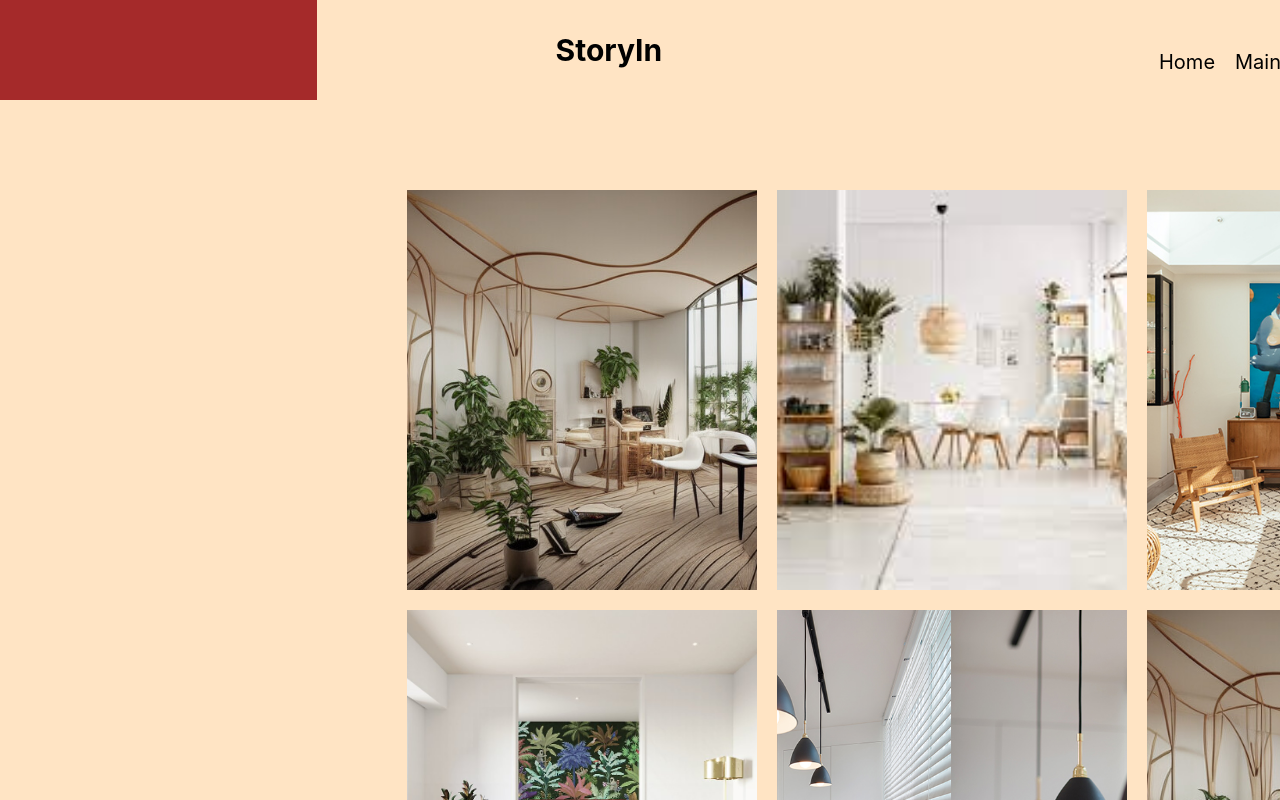
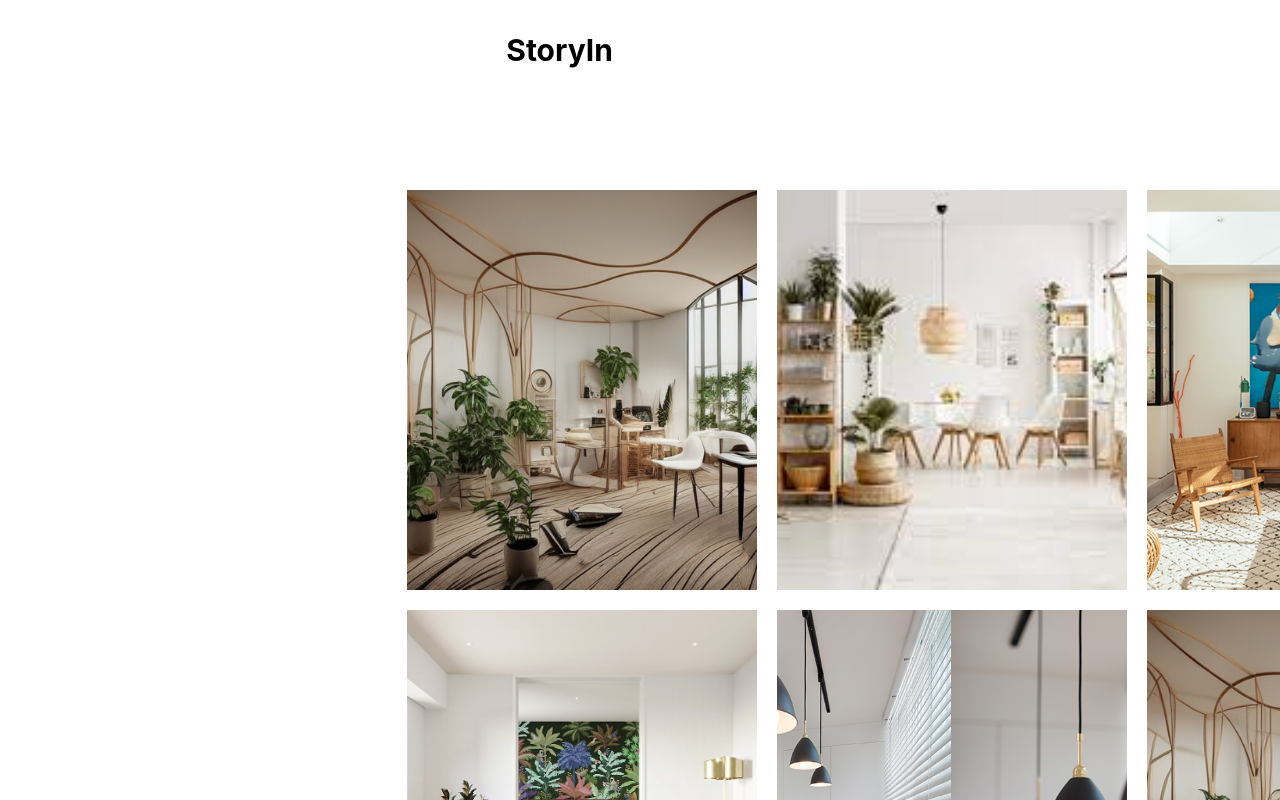
Before and after one commit to dlswn666/story-in, a React (Create React App) app: page /main in a window 1280 px wide. Shown: the top 800 px of the page. Built offline with nearby package versions, Linux system fonts and the light colour scheme.

Commit message:
navi css 변경

```diff
--- a/src/App.css
+++ b/src/App.css
@@ -1,5 +1,4 @@
 .mainContainer{
-  background-color: bisque;
   width: 1903px;
   margin: auto;
 }
--- a/src/components/Navigation.js
+++ b/src/components/Navigation.js
@@ -8,14 +8,12 @@ const Navigation = () => {
             <div className='emtyContainer1'></div>
             <div className='content-container'>
                 <div className='headerTitle'>
+                    <Link to='/' className='nav-link'>
                         <h2 className='nav-item title'>StoryIn</h2>
+                    </Link>
                 </div>
+                <div className='nav-combine'>
                     <ul className='nav-container-sub'>
-                    <li className='nav-item'>
-                        <Link to='/' className='nav-link'>
-                            Home
-                        </Link>
-                    </li>
                         <li className='nav-item'>
                             <Link to='/main' className='nav-link'>
                                 Main
@@ -29,6 +27,7 @@ const Navigation = () => {
                         {/* 다른 페이지에 대한 링크를 추가할 수 있습니다 */}
                     </ul>
                 </div>
+            </div>
             <div className='emtyContainer2'></div>
         </nav>
     );
--- a/src/css/Navigation.css
+++ b/src/css/Navigation.css
@@ -6,7 +6,6 @@
 
 .emtyContainer1{
   width: 20%;
-  background-color: brown;
 }
 
 .content-container{
@@ -17,7 +16,6 @@
 
 .emtyContainer2{
   width: 20%;
-  background-color: brown;
 }
 
 .headerTitle {
@@ -26,19 +24,23 @@
     position: relative;
 }
 
-.headerTitle h2 {
-    padding-left: 10px;
-    font-size: 30px;
+.nav-combine{
+    margin: auto;
+    position: relative;
 }
 
 .nav-container-sub {
     margin: auto;
+    position: relative;
+    right: -50%;
 }
 
-.nav-item .title {
-    position: absolute;
-    left: 10px;
-    margin: auto;
+.nav-item.title {
+    padding-left: 10px;
+    font-size: 30px;
+    position: relative;
+    top: 0px;
+    left: -50%;
 }
 
 .nav-item {
```
Lines whose indentation alone changed are shown as unchanged.
